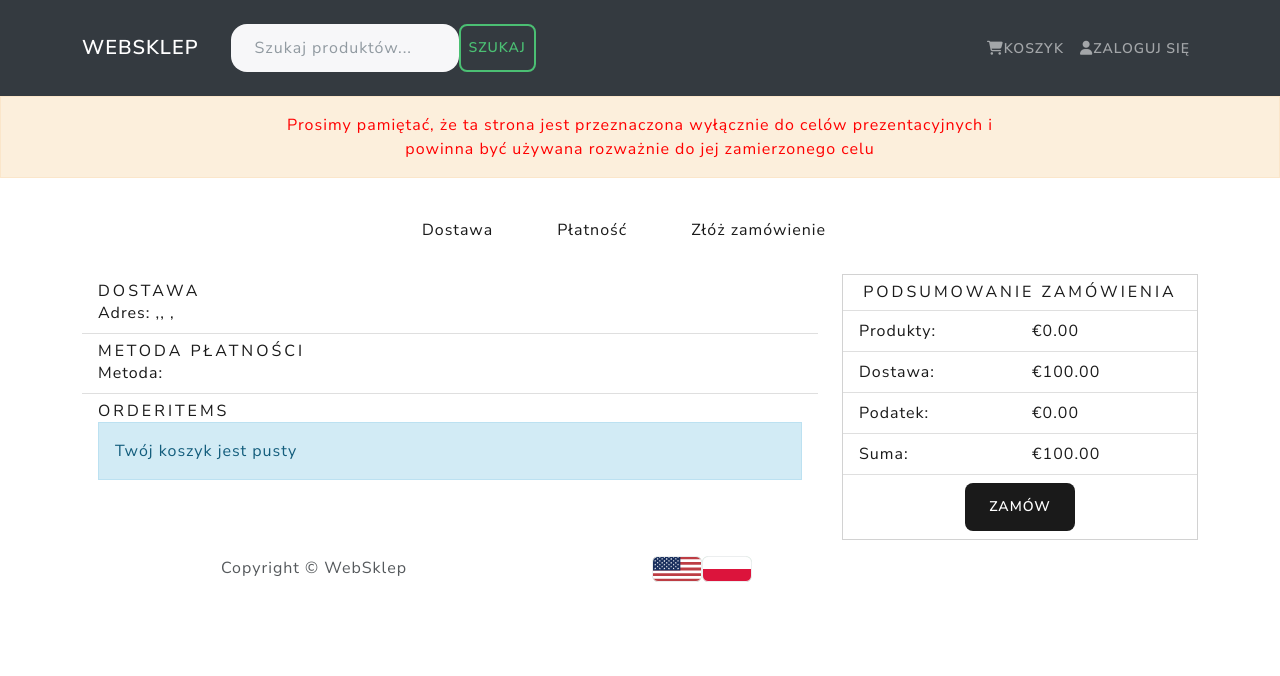
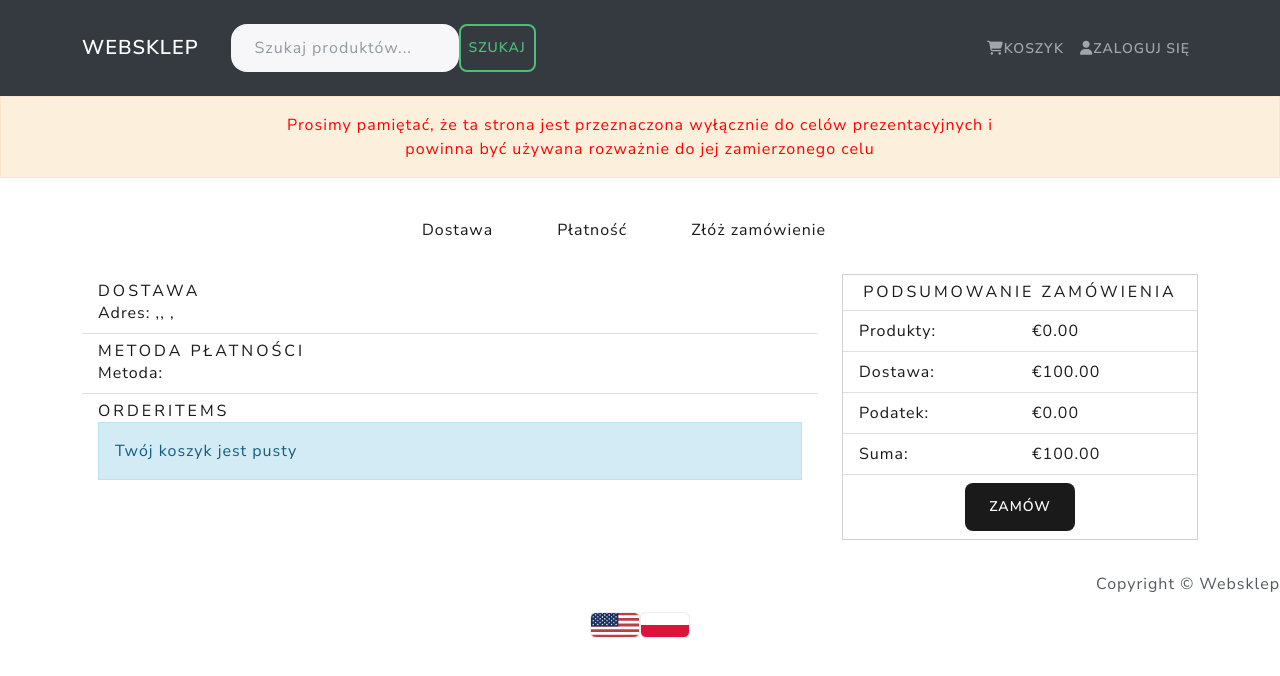
Before and after one commit to Daniel-Badura/WebSklep, a React (Create React App) app in the folder frontend/: page /placeorder in a window 1280 px wide. Shown: the top 676 px of the page. Built offline with nearby package versions, Linux system fonts and the light colour scheme.

Commit message:
fixed footer

```diff
--- a/frontend/src/components/Footer.js
+++ b/frontend/src/components/Footer.js
@@ -6,8 +6,10 @@ import i18n from "../i18n";
 const Footer = () => {
   return (
     <>
-      <Row>
-        <Col className="text-center">Copyright &copy; WebSklep</Col>
+      <Row className="text-center">
+        <Col className="text-right py-3">Copyright &copy; Websklep</Col>
+      </Row>
+      <Row className="text-center">
         <Col>
           <Button
             onClick={() => i18n.changeLanguage("en")}
```
